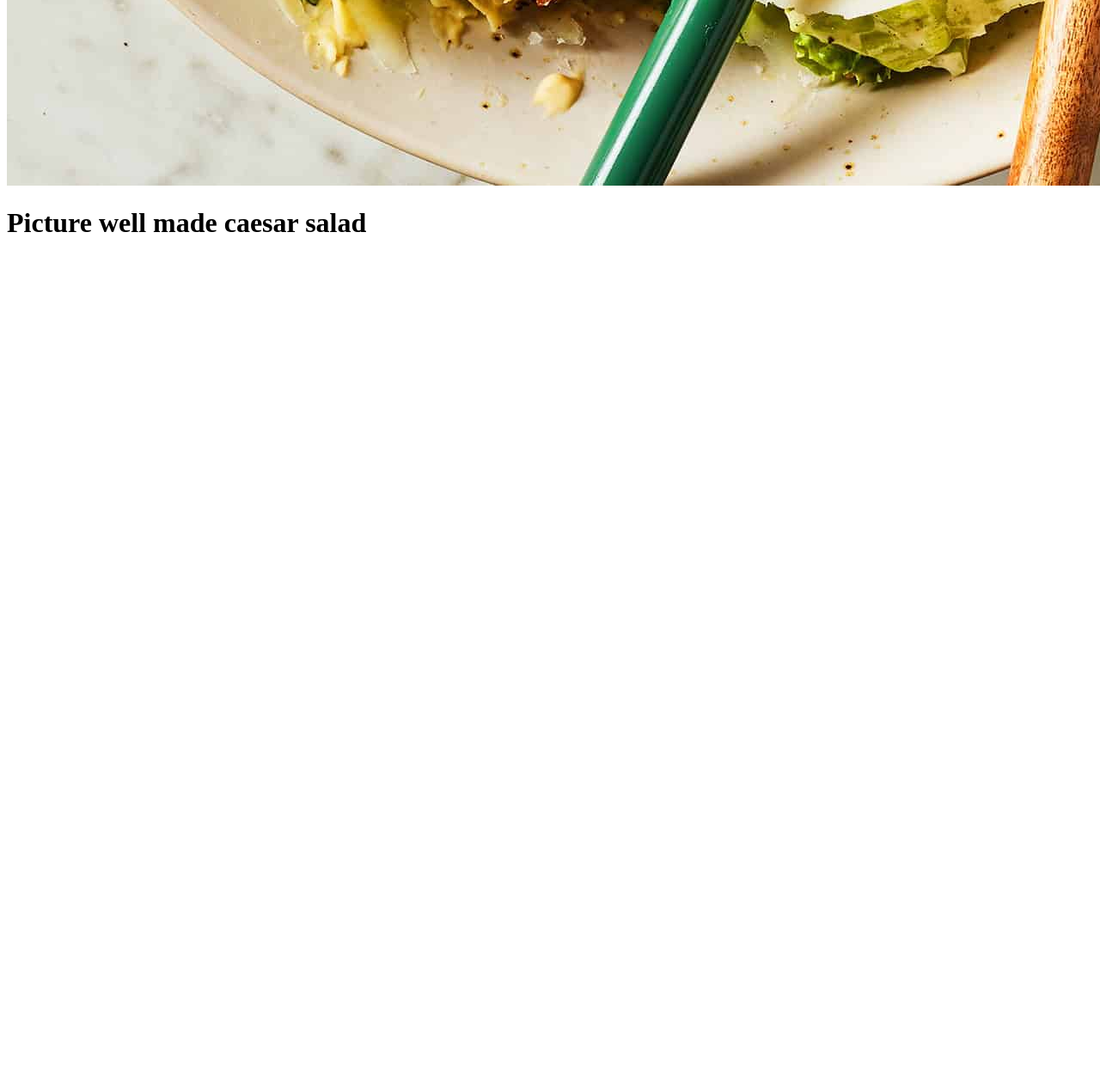
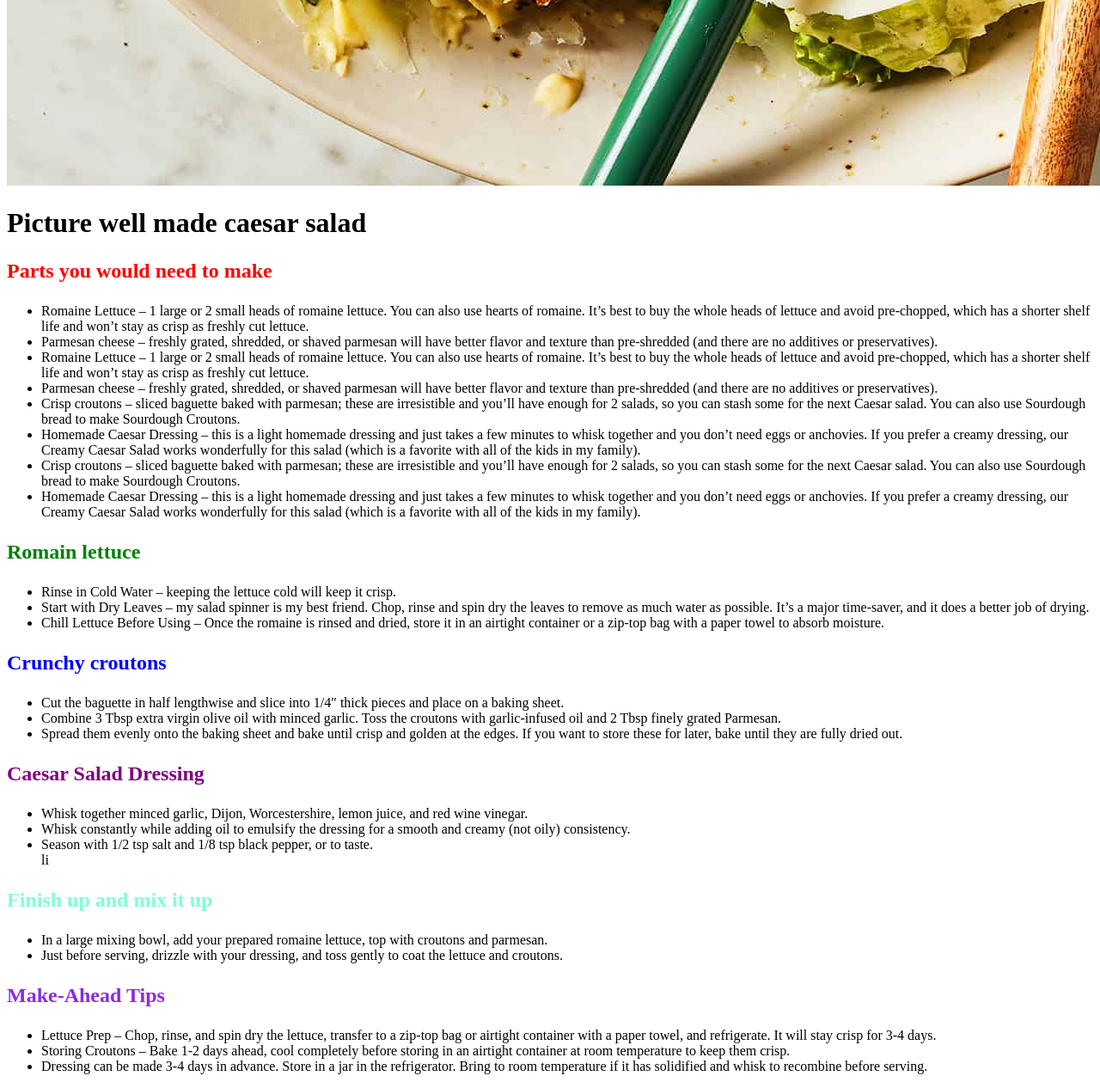
Before and after one commit to IhorH88/odin-recipes, a plain HTML site: page recipes/caesarsalad.html in a window 1280 px wide. Shown: the part 1629-2895 px from the top of the page at 86% size. Before the commit the page ends 1929 px from the top, so only its background shows below. Drawn offline with Linux system fonts and the light colour scheme.

Commit message:
polish caesar salad page

```diff
--- a/recipes/caesarsalad.html
+++ b/recipes/caesarsalad.html
@@ -4,13 +4,51 @@
     <meta charset="UTF-8">
     <meta name="viewport" content="width=device-width, initial-scale=1.0">
     <title>Caesar salad</title>
+    <link rel="stylesheet" href="style.css  "
 </head>
 <body>
     <a href="../index.html">Home</a>
     <h1>Caesar salad</h1>
     <img src="../img/caesarsalad.jpg">
     <h1>Picture well made caesar salad</h1>
-
-
+    <p class="first-p">Parts you would need to make</p>
+        <ul>
+            <li>Romaine Lettuce – 1 large or 2 small heads of romaine lettuce. You can also use hearts of romaine. It’s best to buy the whole heads of lettuce and avoid pre-chopped, which has a shorter shelf life and won’t stay as crisp as freshly cut lettuce.</li>
+            <li>Parmesan cheese – freshly grated, shredded, or shaved parmesan will have better flavor and texture than pre-shredded (and there are no additives or preservatives).</li>
+            <li>Romaine Lettuce – 1 large or 2 small heads of romaine lettuce. You can also use hearts of romaine. It’s best to buy the whole heads of lettuce and avoid pre-chopped, which has a shorter shelf life and won’t stay as crisp as freshly cut lettuce.</li>
+            <li>Parmesan cheese – freshly grated, shredded, or shaved parmesan will have better flavor and texture than pre-shredded (and there are no additives or preservatives).</li>
+            <li>Crisp croutons – sliced baguette baked with parmesan; these are irresistible and you’ll have enough for 2 salads, so you can stash some for the next Caesar salad. You can also use Sourdough bread to make Sourdough Croutons.</li>
+            <li>Homemade Caesar Dressing – this is a light homemade dressing and just takes a few minutes to whisk together and you don’t need eggs or anchovies. If you prefer a creamy dressing, our Creamy Caesar Salad works wonderfully for this salad (which is a favorite with all of the kids in my family).</li>
+            <li>Crisp croutons – sliced baguette baked with parmesan; these are irresistible and you’ll have enough for 2 salads, so you can stash some for the next Caesar salad. You can also use Sourdough bread to make Sourdough Croutons.</li>
+            <li>Homemade Caesar Dressing – this is a light homemade dressing and just takes a few minutes to whisk together and you don’t need eggs or anchovies. If you prefer a creamy dressing, our Creamy Caesar Salad works wonderfully for this salad (which is a favorite with all of the kids in my family).</li>
+        </ul>
+    <p class="lettuce">Romain lettuce</p>
+        <ul>
+            <li>Rinse in Cold Water – keeping the lettuce cold will keep it crisp.
+            <li>Start with Dry Leaves – my salad spinner is my best friend. Chop, rinse and spin dry the leaves to remove as much water as possible. It’s a major time-saver, and it does a better job of drying.</li>
+            <li>Chill Lettuce Before Using – Once the romaine is rinsed and dried, store it in an airtight container or a zip-top bag with a paper towel to absorb moisture.</li>
+        </ul>
+    <p class="croutons">Crunchy croutons</p>
+        <ul>
+            <li>Cut the baguette in half lengthwise and slice into 1/4″ thick pieces and place on a baking sheet.</li>
+            <li>Combine 3 Tbsp extra virgin olive oil with minced garlic. Toss the croutons with garlic-infused oil and 2 Tbsp finely grated Parmesan.</li>
+            <li>Spread them evenly onto the baking sheet and bake until crisp and golden at the edges. If you want to store these for later, bake until they are fully dried out.</li>
+        </ul>
+    <p class="dressing">Caesar Salad Dressing</p>
+        <ul>
+        <li>Whisk together minced garlic, Dijon, Worcestershire, lemon juice, and red wine vinegar.</li>
+        <li>Whisk constantly while adding oil to emulsify the dressing for a smooth and creamy (not oily) consistency.</li>
+        <li>Season with 1/2 tsp salt and 1/8 tsp black pepper, or to taste.</li>li
+        </ul>
+    <p class="mix">Finish up and mix it up</p>
+        <ul>
+            <li>In a large mixing bowl, add your prepared romaine lettuce, top with croutons and parmesan.</li>
+            <li>Just before serving, drizzle with your dressing, and toss gently to coat the lettuce and croutons.</li>
+        </ul>
+    <p class="addon">Make-Ahead Tips</p>
+        <ul>
+            <li>Lettuce Prep – Chop, rinse, and spin dry the lettuce, transfer to a zip-top bag or airtight container with a paper towel, and refrigerate. It will stay crisp for 3-4 days.</li>
+            <li>Storing Croutons – Bake 1-2 days ahead, cool completely before storing in an airtight container at room temperature to keep them crisp.</li>
+            <li>Dressing can be made 3-4 days in advance. Store in a jar in the refrigerator. Bring to room temperature if it has solidified and whisk to recombine before serving.</ul>
 </body>
 </html>
--- /dev/null
+++ b/recipes/style.css
@@ -0,0 +1,30 @@
+.first-p {
+    color: red;
+    font-weight: bold;
+    font-size: 1.5rem;
+}
+.lettuce {
+    color:green;
+    font-weight: bold;
+    font-size: 1.5rem;
+}
+.croutons {
+    color: blue;
+    font-weight: bold;
+    font-size: 1.5rem;
+}
+.dressing {
+    color: purple;
+    font-weight: bold;
+    font-size: 1.5rem;
+}
+.mix {
+    color: aquamarine;
+    font-weight: bold;
+    font-size: 1.5rem;
+}
+.addon {
+    color:blueviolet;
+    font-weight: bold;
+    font-size: 1.5rem;
+}
```
